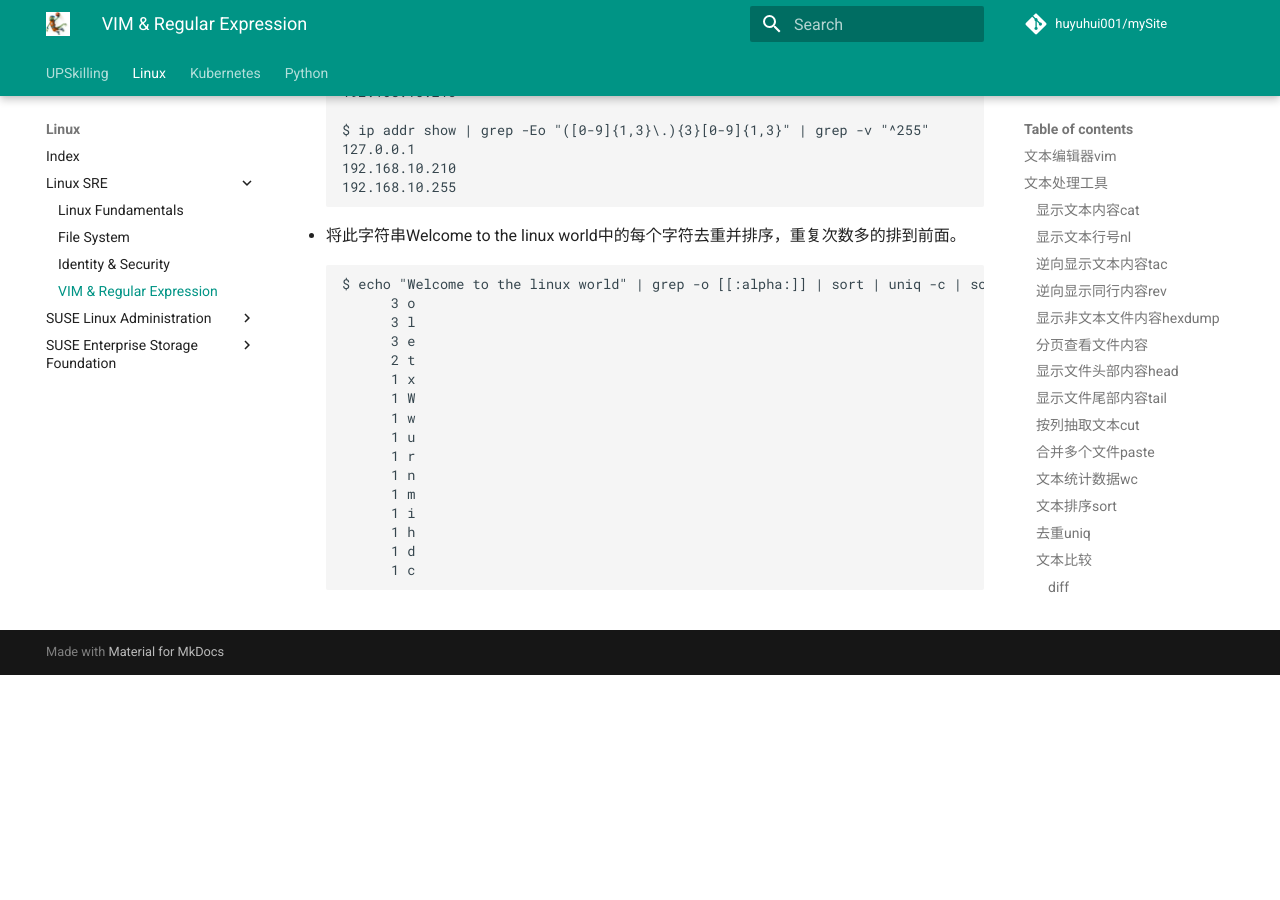
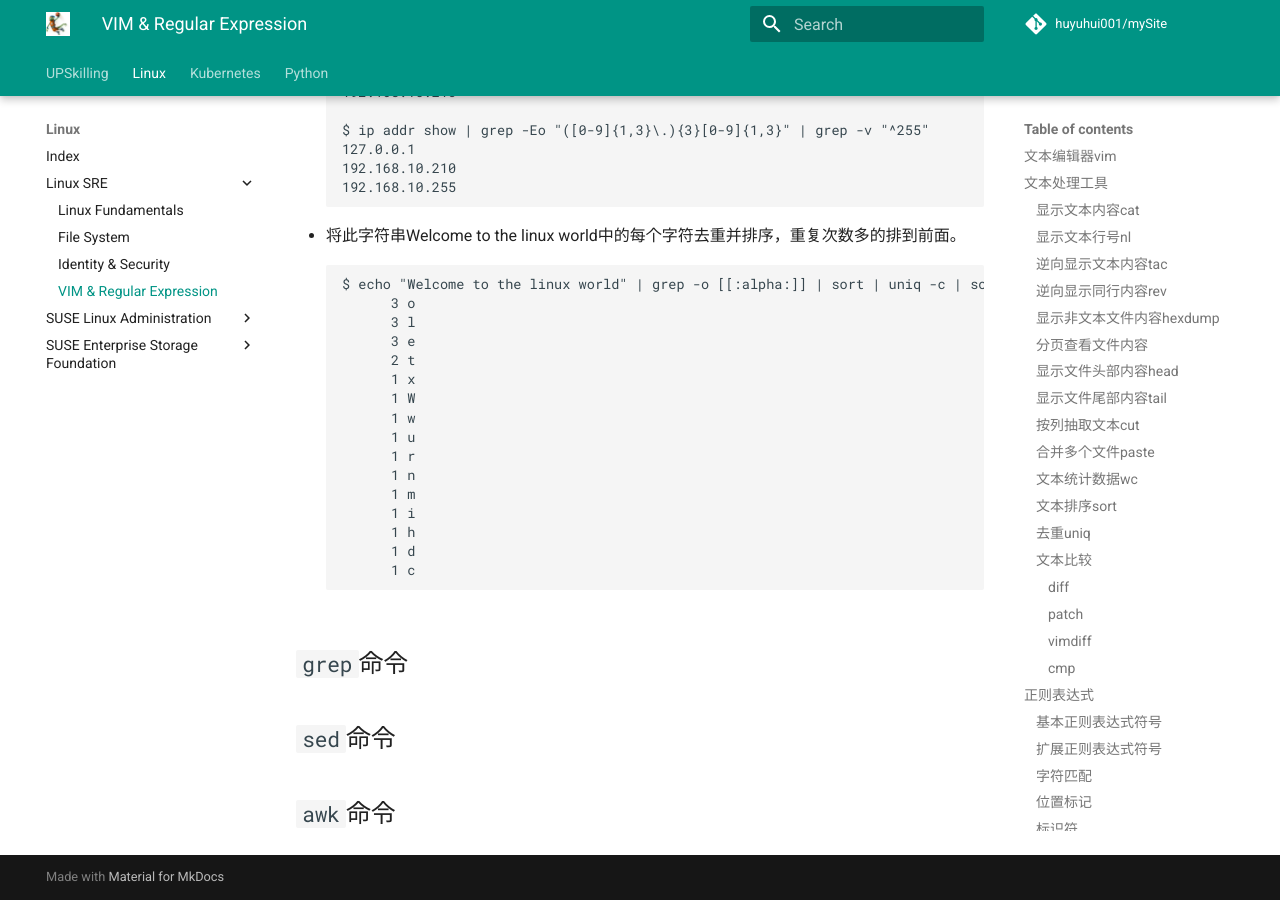
Before and after one commit to huyuhui001/mySite, an MkDocs documentation site: the page built from docs/linux/SRE/04-RegExpress.md, in a window 1280 px wide and 900 px high, scrolled down 34829 px. Built offline with MkDocs 1.6.1 and Material for MkDocs 9.7.7, drawn with Linux system fonts in a browser that asks for light colours; comment, search, counter and statistics services are not loaded; before the commit the page ends 35504 px from its top, so only the background shows below that.

Commit message:
Documentation

````diff
--- a/docs/linux/SRE/04-RegExpress.md
+++ b/docs/linux/SRE/04-RegExpress.md
@@ -1641,3 +1641,15 @@
       1 c
 
 ```
+
+
+
+## `grep`命令
+
+
+
+## `sed`命令
+
+
+
+## `awk`命令
````
